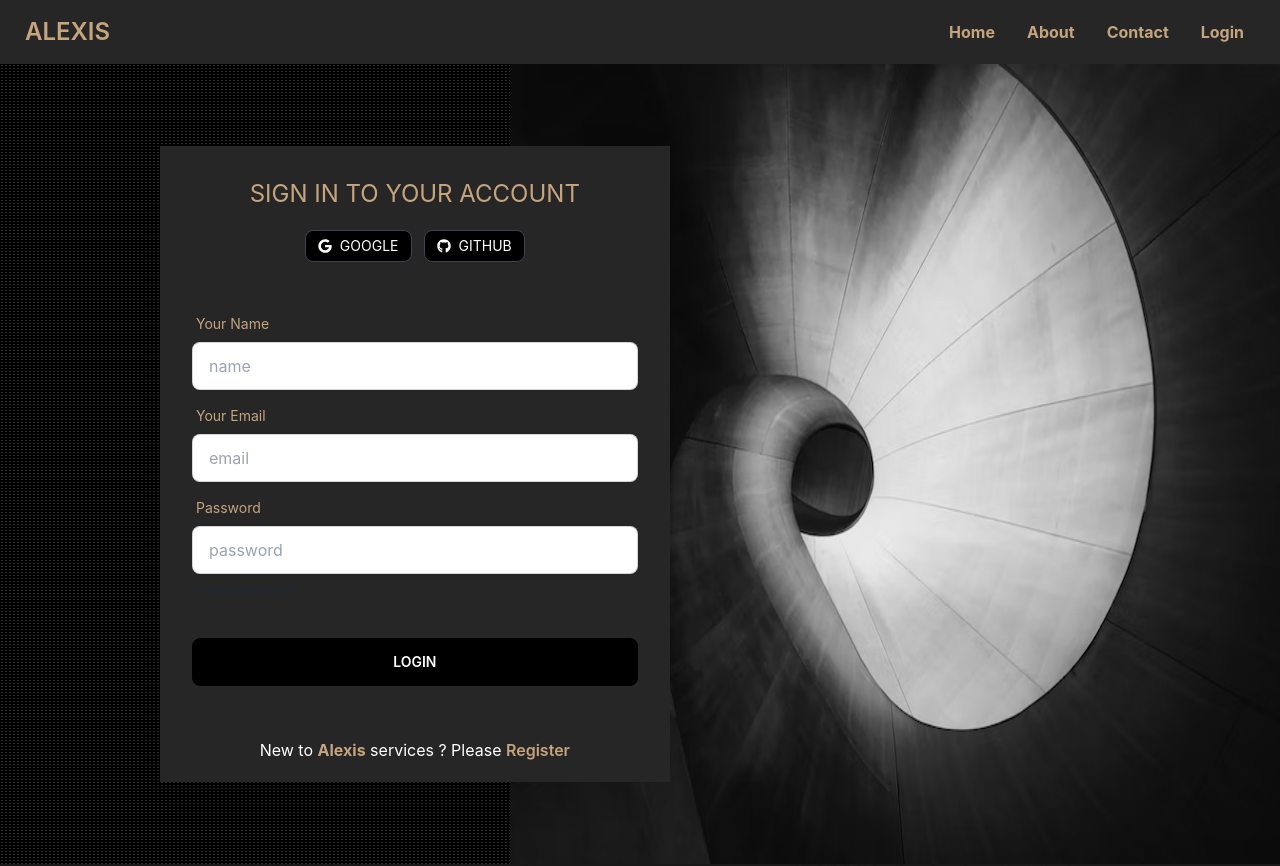
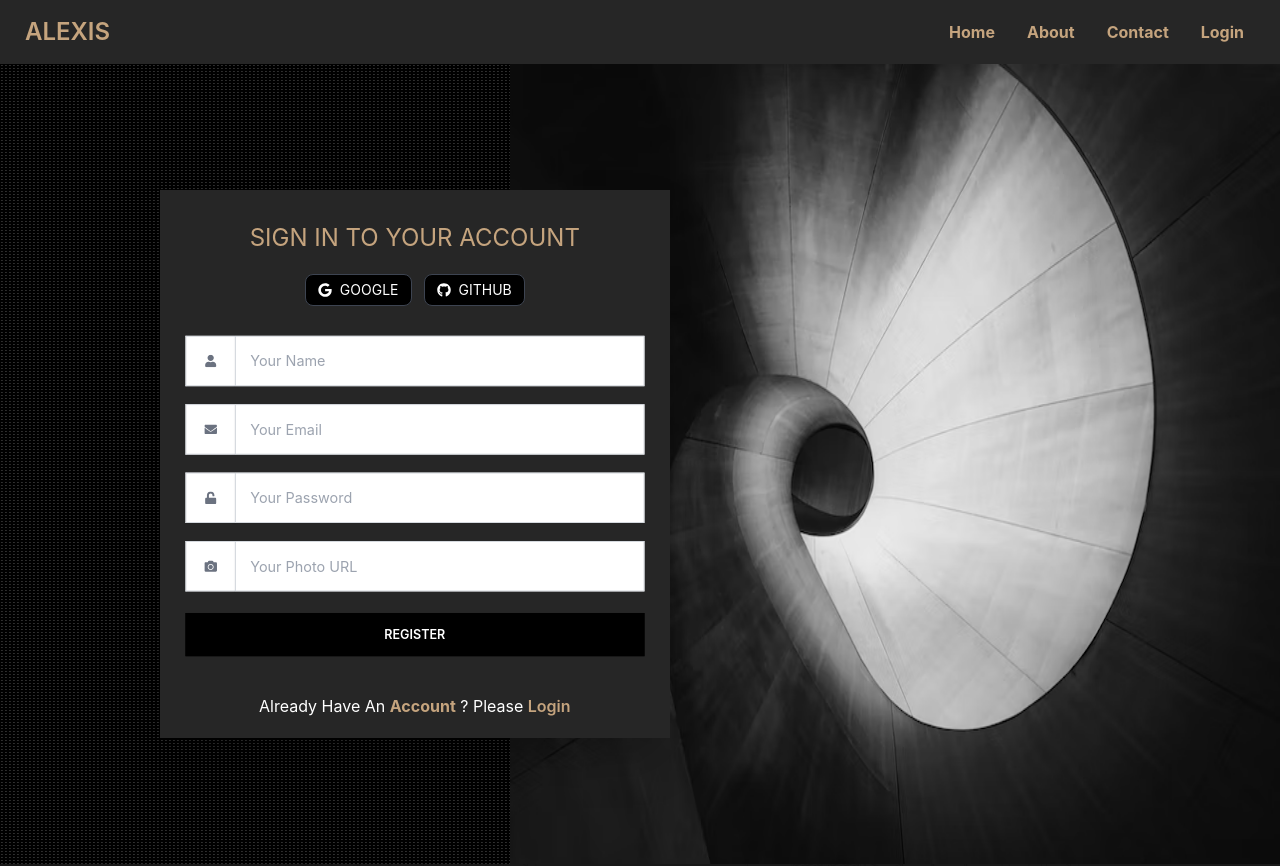
Before and after one commit to FahmidaTasmia/alexis-client-fullstack-mern-project, a React (Create React App) app: page /register in a window 1280 px wide. Shown: the top 866 px of the page. Built offline with nearby package versions, Linux system fonts and the light colour scheme; no server answers.

Commit message:
login register updated

```diff
--- a/src/contexts/AuthProvider.js
+++ b/src/contexts/AuthProvider.js
@@ -1,65 +1,85 @@
-import { createUserWithEmailAndPassword, getAuth, onAuthStateChanged, signInWithEmailAndPassword, signInWithPopup, signOut } from 'firebase/auth';
-import React from 'react';
-import { useEffect } from 'react';
-import { useState } from 'react';
-import { createContext } from 'react';
-import app from '../firebase/firebase.config';
+//AuthProvider
+import React, { createContext, useEffect, useState } from "react";
+import {
+  createUserWithEmailAndPassword,
+  getAuth,
+  GithubAuthProvider,
+  GoogleAuthProvider,
+  onAuthStateChanged,
+  sendPasswordResetEmail,
+  signInWithEmailAndPassword,
+  signInWithPopup,
+  signOut,
+} from "firebase/auth";
+import app from "../firebase/firebase.config";
 
 export const AuthContext = createContext();
+
 const auth = getAuth(app);
 
-const AuthProvider = ({children}) => {
+const AuthProvider = ({ children }) => {
   const [user, setUser] = useState(null);
-    const [loading,setLoading]=useState(true);
-    const providerLogin=(provider)=>{
+  const [loading, setLoading] = useState(true);
+
+  const googleProvider = new GoogleAuthProvider();
+  const githubProvider = new GithubAuthProvider();
+
+  const register = (email, password) => {
     setLoading(true);
-        return signInWithPopup(auth,provider);
-    }
+    return createUserWithEmailAndPassword(auth, email, password);
+  };
 
-    const createUser =(email,password)=>{
+  const signIn = (email, password) => {
     setLoading(true);
-        return createUserWithEmailAndPassword(auth,email,password)
-    }
+    return signInWithEmailAndPassword(auth, email, password);
+  };
 
-    const signIn=(email,password)=>{
+  const loginWithGoogle = () => {
     setLoading(true);
-        return signInWithEmailAndPassword(auth,email,password);
-    }
+    return signInWithPopup(auth, googleProvider);
+  };
 
+  const loginWithGitHub = () => {
+    setLoading(true);
+    return signInWithPopup(auth, githubProvider);
+  };
 
-    const logOut=()=>{
+  const logout = () => {
     setLoading(true);
+    localStorage.removeItem("token");
     return signOut(auth);
-    }
-    useEffect(()=>{
-        const unsubscribe= onAuthStateChanged(auth, (currentUser)=>{
-            console.log(currentUser);
+  };
+
+  const resetPassword = (email) => {
+    setLoading(true);
+    return sendPasswordResetEmail(auth, email);
+  };
+
+  useEffect(() => {
+    const unsubscribe = onAuthStateChanged(auth, (currentUser) => {
       setUser(currentUser);
       setLoading(false);
     });
 
-        return()=>{
+    return () => {
       unsubscribe();
-        }
-    },[])
+    };
+  }, []);
 
   const authInfo = {
     user,
     loading,
+    register,
+    logout,
+    signIn,
+    resetPassword,
     setLoading,
-        providerLogin,
-        logOut,
-
-        createUser,
-        signIn
+    loginWithGoogle,
+    loginWithGitHub,
   };
 
   return (
-        <div>
-            <AuthContext.Provider value ={authInfo}>
-                {children}
-            </AuthContext.Provider>
-        </div>
+    <AuthContext.Provider value={authInfo}>{children}</AuthContext.Provider>
   );
 };
 
--- a/src/pages/Shared/Login/Login.js
+++ b/src/pages/Shared/Login/Login.js
@@ -2,10 +2,11 @@ import React, { useEffect } from 'react'
 import { Link } from 'react-router-dom'
 import background from '../../../asset/dots.png'
 import featm from '../../../asset/photo.avif'
-import { FaGithub, FaGoogle } from 'react-icons/fa'
+import { FaEnvelope, FaGithub, FaGoogle, FaUnlock } from 'react-icons/fa'
 import 'aos/dist/aos.css';
 import Aos from 'aos';
 import useTitle from '../../../hooks/UseTitle'
+import Modal from './Modal'
 function Login() {
   useTitle('Login')
   useEffect(()=>{
@@ -24,28 +25,43 @@ function Login() {
          </div>
         </div>
       <form  className="card-body  ">
-                    <div className="form-control">
-                        <label className="label">
-                            <span className="label-text text-[#c5a47e]">Your Email</span>
-                        </label>
-                        <input type="text" name='email' placeholder="email" className="input input-bordered" />
-                    </div>
-                    <div className="form-control">
-                        <label className="label">
-                            <span className="label-text text-[#c5a47e]">Password</span>
-                        </label>
-                        <input type="text" name='password' placeholder="password" className="input input-bordered" />
-                        <label className="label">
-                            <Link href="#" className="label-text-alt link link-hover">Forgot password?</Link>
-                        </label>
-                    </div>
+      <div className="flex flex-col my-5">
+              <div className="flex relative ">
+                <span className=" inline-flex  items-center p-5 border-t bg-white border-l border-b  border-gray-300 text-gray-500 shadow-sm text-sm">
+                  <FaEnvelope />
+                </span>
+                <input
+                  type="email"
+                  id="email"
+                  className="  flex-1 appearance-none border border-gray-300 w-full py-2 px-4 bg-white text-gray-700 placeholder-gray-400 shadow-sm text-base focus:outline-none focus:ring-1 focus:ring-[#c5a47e] focus:border-transparent"
+                  placeholder="Your Email"
+                />
+              </div>
+            </div>
+            <div className="flex flex-col ">
+              <div className="flex relative ">
+                <span className=" inline-flex  items-center p-5 border-t bg-white border-l border-b  border-gray-300 text-gray-500 shadow-sm text-sm">
+                  <FaUnlock />
+                </span>
+                <input
+                  type="password"
+                  id="password"
+                  className="  flex-1 appearance-none border border-gray-300 w-full py-2 px-4 bg-white text-gray-700 placeholder-gray-400 shadow-sm text-base focus:outline-none focus:ring-1 focus:ring-[#c5a47e] focus:border-transparent"
+                  placeholder="Your Password"
+                />
+              </div>
+            </div>
+            <div>
+              <Modal></Modal>
+            </div>
                     <div className="form-control mt-6">
                         <input className="btn bg-black border-black duration-700 hover:bg-transparent hover:text-[#c5a47e] hover:border-[#c5a47e]  text-white" type="submit" value="Login" />
                     </div>
                 </form>
 
 
-                <p className='text-center p-5 text-white'>New to <span className=' font-bold text-[#c5a47e]'>Alexis</span> services ? Please <Link className=' font-semibold text-[#c5a47e] ' to="/register">Register</Link> </p>
+
+         <p className='text-center p-5 text-white'>New to <span className=' font-bold text-[#c5a47e]'>Alexis</span> services ? Please <Link className=' font-semibold text-[#c5a47e] ' to="/register">Register</Link> </p>
     </div>
   </div>
   <div className='max-w-[70%] z-10 hidden lg:block'>
--- /dev/null
+++ b/src/pages/Shared/Login/Modal.js
@@ -0,0 +1,70 @@
+import React, { useContext } from 'react'
+import { toast } from 'react-hot-toast';
+import { AuthContext } from '../../../contexts/AuthProvider'
+
+function Modal() {
+    const {resetPassword,setLoading} =useContext(AuthContext);
+
+    const handleResetPassword = (e) => {
+        e.preventDefault();
+        const email = e.target.email.value;
+        resetPassword(email)
+          .then(() => {
+            toast.success("Reset email sent successfully. Check your inbox/spam.");
+            setLoading(false);
+          })
+          .catch(() => {
+            toast.error("Something went wrong. Check you email and try again.");
+            setLoading(false);
+          });
+      };
+  return (
+    <div className='text-end '>
+      {/* The button to open modal */}
+<label htmlFor="my-modal-3" className="text-end  font-thin text-[#c5a47e]  cursor-pointer">Forgot Password?</label>
+
+{/* Put this part before </body> tag */}
+<input type="checkbox" id="my-modal-3" className="modal-toggle" />
+<div className="modal ">
+  <div className="modal-box relative rounded-none">
+    <label htmlFor="my-modal-3" className="btn btn-sm btn-circle absolute right-2 top-2">✕</label>
+    <form onSubmit={handleResetPassword} className="scale-75">
+                <div className="flex flex-col mb-2">
+                  <div className="flex relative  mb-5 ">
+                    <span className=" inline-flex  items-center p-5 border-t bg-white border-l border-b  border-gray-300 text-gray-500 shadow-sm text-sm">
+                      <svg
+                        width="15"
+                        height="15"
+                        fill="currentColor"
+                        viewBox="0 0 1792 1792"
+                        xmlns="http://www.w3.org/2000/svg"
+                      >
+                        <path d="M1792 710v794q0 66-47 113t-113 47h-1472q-66 0-113-47t-47-113v-794q44 49 101 87 362 246 497 345 57 42 92.5 65.5t94.5 48 110 24.5h2q51 0 110-24.5t94.5-48 92.5-65.5q170-123 498-345 57-39 100-87zm0-294q0 79-49 151t-122 123q-376 261-468 325-10 7-42.5 30.5t-54 38-52 32.5-57.5 27-50 9h-2q-23 0-50-9t-57.5-27-52-32.5-54-38-42.5-30.5q-91-64-262-182.5t-205-142.5q-62-42-117-115.5t-55-136.5q0-78 41.5-130t118.5-52h1472q65 0 112.5 47t47.5 113z"></path>
+                      </svg>
+                    </span>
+                    <input
+                      type="email"
+                      id="email"
+                      name="email"
+                      className="  flex-1 appearance-none border border-gray-300 w-full py-2 px-4 bg-white text-gray-700 placeholder-gray-400 shadow-sm text-base focus:outline-none focus:ring-2 focus:ring-blue-600 focus:border-transparent"
+                      placeholder="Your email"
+                    />
+                  </div>
+                </div>
+
+                <div className="flex w-full">
+                  <button
+                    type="submit"
+                    className="btn rounded-none w-full bg-black border-black duration-700 hover:bg-transparent hover:text-[#c5a47e] hover:border-[#c5a47e]  text-white"
+                  >
+                    Reset
+                  </button>
+                </div>
+              </form>
+  </div>
+</div>
+    </div>
+  )
+}
+
+export default Modal
--- a/src/pages/Shared/Login/Register.js
+++ b/src/pages/Shared/Login/Register.js
@@ -2,7 +2,7 @@ import React, { useEffect } from 'react'
 import { Link } from 'react-router-dom'
 import background from '../../../asset/dots.png'
 import featm from '../../../asset/photo.avif'
-import { FaGithub, FaGoogle } from 'react-icons/fa'
+import { FaCamera, FaEnvelope, FaGithub, FaGoogle, FaUnlock, FaUser } from 'react-icons/fa'
 import 'aos/dist/aos.css';
 import Aos from 'aos';
 import useTitle from '../../../hooks/UseTitle'
@@ -23,35 +23,70 @@ function Register() {
          <Link className='btn  btn-sm bg-black hover:bg-transparent hover:text-[#c5a47e] hover:border-[#c5a47e] gap-2 font-normal'> <FaGithub></FaGithub> Github</Link>
          </div>
         </div>
-      <form  className="card-body  ">
-      <div className="form-control">
-                        <label className="label">
-                            <span className="label-text text-[#c5a47e]">Your Name</span>
-                        </label>
-                        <input type="text" name='name' placeholder="name" className="input input-bordered" />
+        <form className='scale-90 '>
+            <div className="flex flex-col mb-2">
+              <div className="flex relative ">
+                <span className=" inline-flex  items-center p-5 border-t bg-white border-l border-b  border-gray-300 text-gray-500 shadow-sm text-sm">
+                  <FaUser />
+                </span>
+                <input
+                  type="text"
+                  id="name"
+                  className="  flex-1 appearance-none border  border-gray-300 w-full py-2 px-4 bg-white text-gray-700 placeholder-gray-400 shadow-sm text-base focus:outline-none focus:ring-1 focus:ring-[#c5a47e] focus:border-transparent"
+                  placeholder="Your Name"
+                />
+              </div>
+            </div>
+
+            <div className="flex flex-col my-5">
+              <div className="flex relative ">
+                <span className=" inline-flex  items-center p-5 border-t bg-white border-l border-b  border-gray-300 text-gray-500 shadow-sm text-sm">
+                  <FaEnvelope />
+                </span>
+                <input
+                  type="email"
+                  id="email"
+                  className="  flex-1 appearance-none border border-gray-300 w-full py-2 px-4 bg-white text-gray-700 placeholder-gray-400 shadow-sm text-base focus:outline-none focus:ring-1 focus:ring-[#c5a47e] focus:border-transparent"
+                  placeholder="Your Email"
+                />
+              </div>
+            </div>
+
+            <div className="flex flex-col mb-5">
+              <div className="flex relative ">
+                <span className=" inline-flex  items-center p-5 border-t bg-white border-l border-b  border-gray-300 text-gray-500 shadow-sm text-sm">
+                  <FaUnlock />
+                </span>
+                <input
+                  type="password"
+                  id="password"
+                  className="  flex-1 appearance-none border border-gray-300 w-full py-2 px-4 bg-white text-gray-700 placeholder-gray-400 shadow-sm text-base focus:outline-none focus:ring-1 focus:ring-[#c5a47e] focus:border-transparent"
+                  placeholder="Your Password"
+                />
+              </div>
+            </div>
+
+            <div className="flex flex-col mb-6">
+              <div className="flex relative ">
+                <span className=" inline-flex  items-center p-5 border-t bg-white border-l border-b  border-gray-300 text-gray-500 shadow-sm text-sm">
+                  <FaCamera />
+                </span>
+                <input
+                  type="url"
+                  id="photoURL"
+                  className="  flex-1 appearance-none border border-gray-300 w-full py-2 px-4 bg-white text-gray-700 placeholder-gray-400 shadow-sm text-base focus:outline-none focus:ring-1 focus:ring-[#c5a47e] focus:border-transparent"
+                  placeholder="Your Photo URL"
+                />
+              </div>
+            </div>
+
+            <div className="form-control mt-6">
+                        <input className="btn rounded-none bg-black border-black duration-700 hover:bg-transparent hover:text-[#c5a47e] hover:border-[#c5a47e]  text-white" type="submit" value="Register" />
                     </div>
-                    <div className="form-control">
-                        <label className="label">
-                            <span className="label-text text-[#c5a47e]">Your Email</span>
-                        </label>
-                        <input type="text" name='email' placeholder="email" className="input input-bordered" />
-                    </div>
-                    <div className="form-control">
-                        <label className="label">
-                            <span className="label-text text-[#c5a47e]">Password</span>
-                        </label>
-                        <input type="text" name='password' placeholder="password" className="input input-bordered" />
-                        <label className="label">
-                            <Link href="#" className="label-text-alt link link-hover">Forgot password?</Link>
-                        </label>
-                    </div>
-                    <div className="form-control mt-6">
-                        <input className="btn bg-black border-black duration-700 hover:bg-transparent hover:text-[#c5a47e] hover:border-[#c5a47e]  text-white" type="submit" value="Login" />
-                    </div>
-                </form>
+          </form>
 
 
-                <p className='text-center p-5 text-white'>New to <span className=' font-bold text-[#c5a47e]'>Alexis</span> services ? Please <Link className=' font-semibold text-[#c5a47e] ' to="/register">Register</Link> </p>
+                <p className='text-center p-5 text-white'> Already Have An <span className=' font-bold text-[#c5a47e]'>Account</span>  ? Please <Link className=' font-semibold text-[#c5a47e] ' to="/login">Login</Link> </p>
     </div>
   </div>
   <div className='max-w-[70%] z-10 hidden lg:block'>
```
Lines whose indentation alone changed are shown as unchanged.
